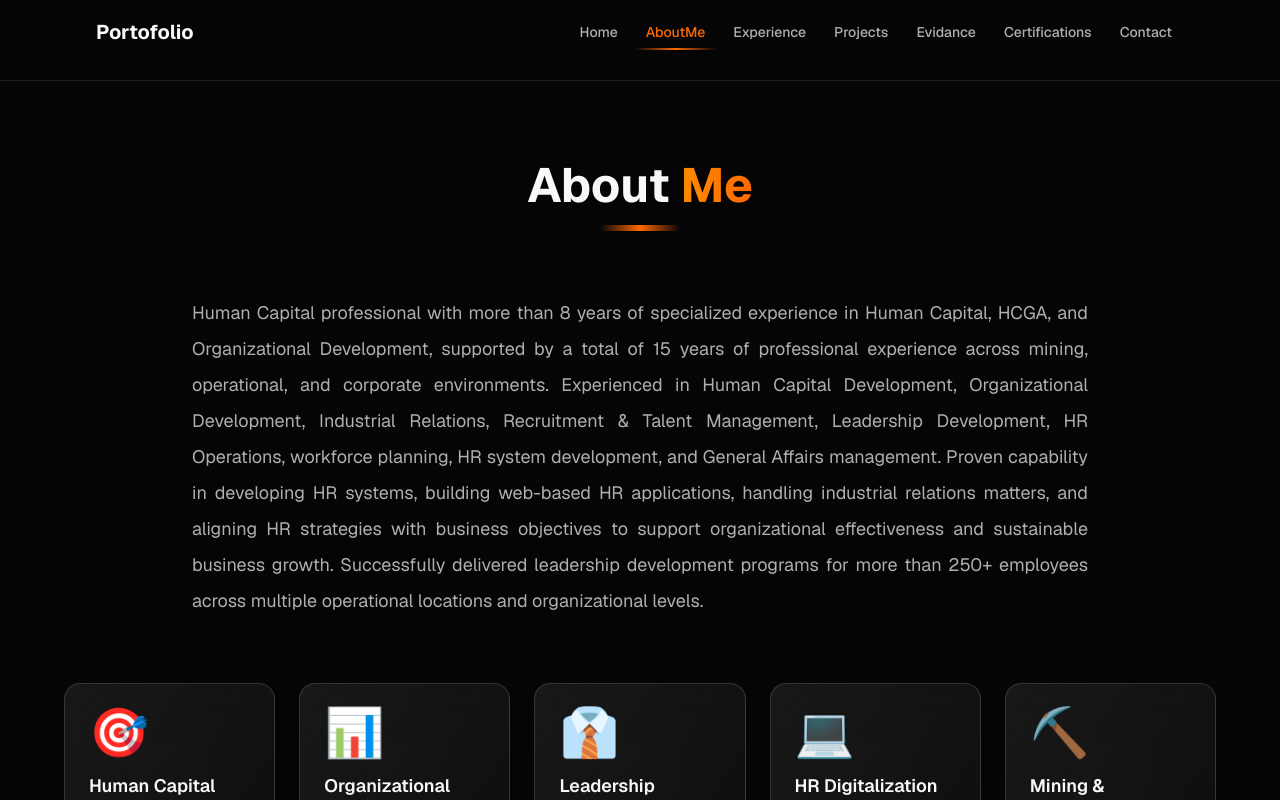
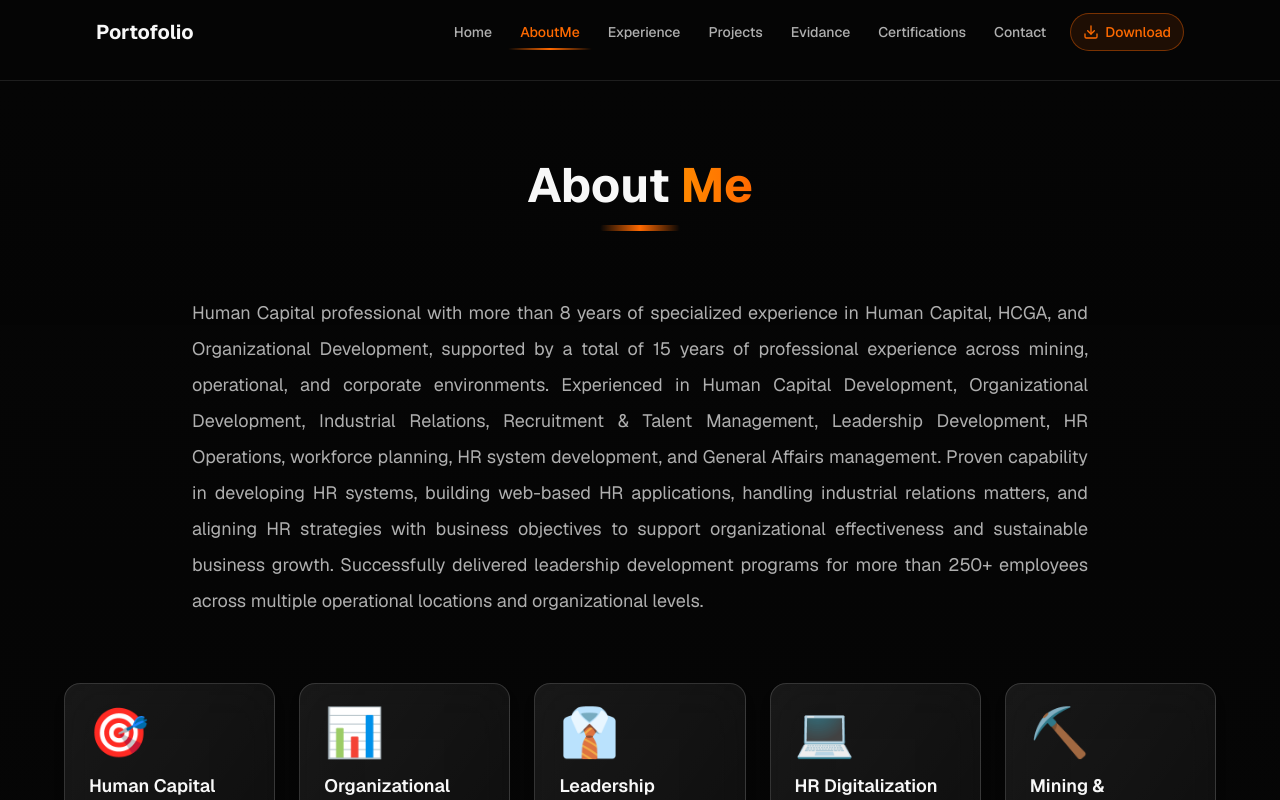
Before and after one commit to hc-mase-app/web-portofolio, a Next.js app: page /about in a window 1280 px wide. Shown: the top 800 px of the page. Built offline with nearby package versions, Linux system fonts and the light colour scheme.

Commit message:
Update navbar.tsx

```diff
--- a/components/portfolio/navbar.tsx
+++ b/components/portfolio/navbar.tsx
@@ -4,6 +4,7 @@ import { useState, useEffect } from 'react'
 import { usePathname } from 'next/navigation'
 import { motion } from 'framer-motion'
 import Link from 'next/link'
+import { Download } from 'lucide-react'
 
 const Navbar = () => {
   const [isScrolled, setIsScrolled] = useState(false)
@@ -76,6 +77,16 @@ const Navbar = () => {
                 </Link>
               )
             })}
+            <motion.a
+              href="/cv.pdf"
+              download
+              className="ml-2 inline-flex items-center gap-1.5 rounded-full border border-orange-500/40 bg-orange-500/10 px-3 py-2 text-sm font-medium text-orange-500 transition-all hover:border-orange-500 hover:bg-orange-500 hover:text-white"
+              whileHover={{ scale: 1.05 }}
+              whileTap={{ scale: 0.95 }}
+            >
+              <Download className="h-4 w-4" aria-hidden="true" />
+              <span>Download</span>
+            </motion.a>
           </div>
         </div>
 
@@ -119,6 +130,16 @@ const Navbar = () => {
                 </Link>
               )
             })}
+            <motion.a
+              href="/cv.pdf"
+              download
+              className="inline-flex items-center gap-1.5 rounded-full border border-orange-500/40 bg-orange-500/10 px-2.5 py-1.5 text-xs font-medium text-orange-500 transition-all hover:border-orange-500 hover:bg-orange-500 hover:text-white"
+              whileHover={{ scale: 1.05 }}
+              whileTap={{ scale: 0.95 }}
+            >
+              <Download className="h-3.5 w-3.5" aria-hidden="true" />
+              <span>Download</span>
+            </motion.a>
           </div>
         </div>
       </div>
```
